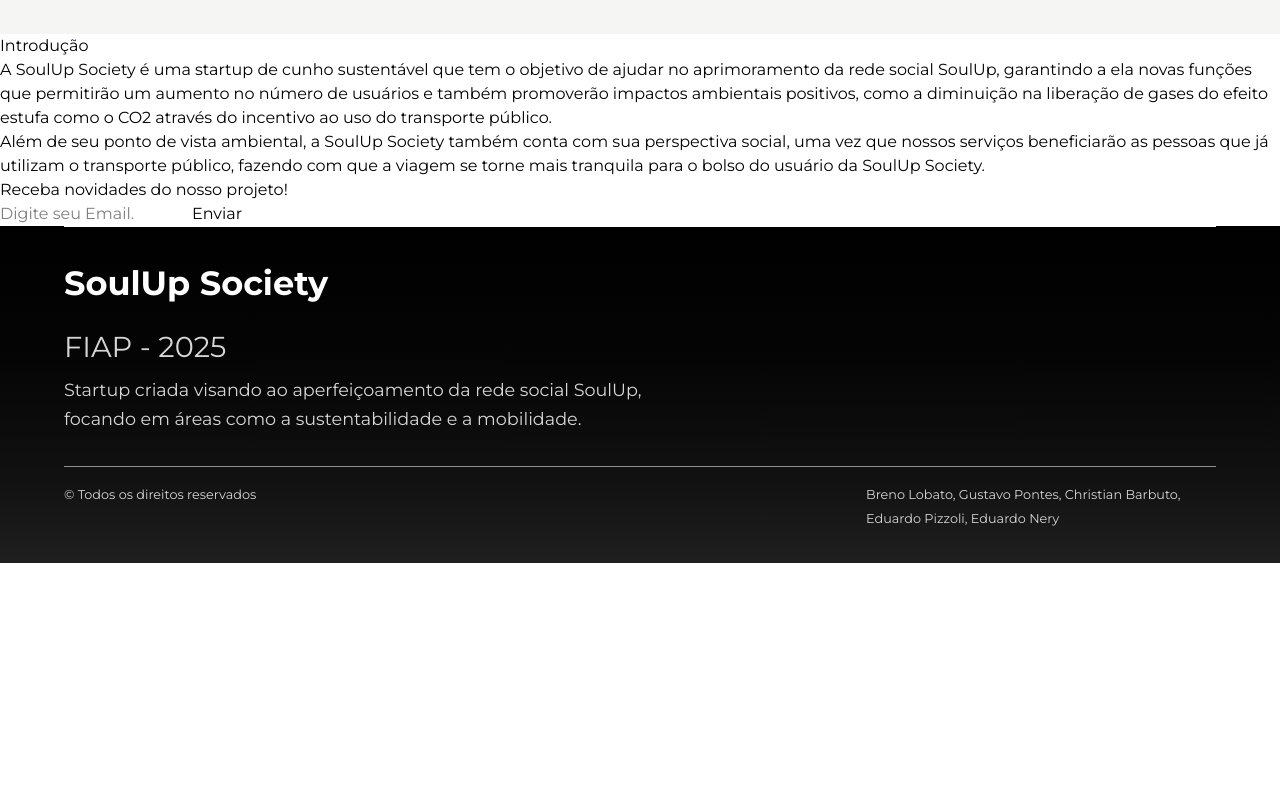
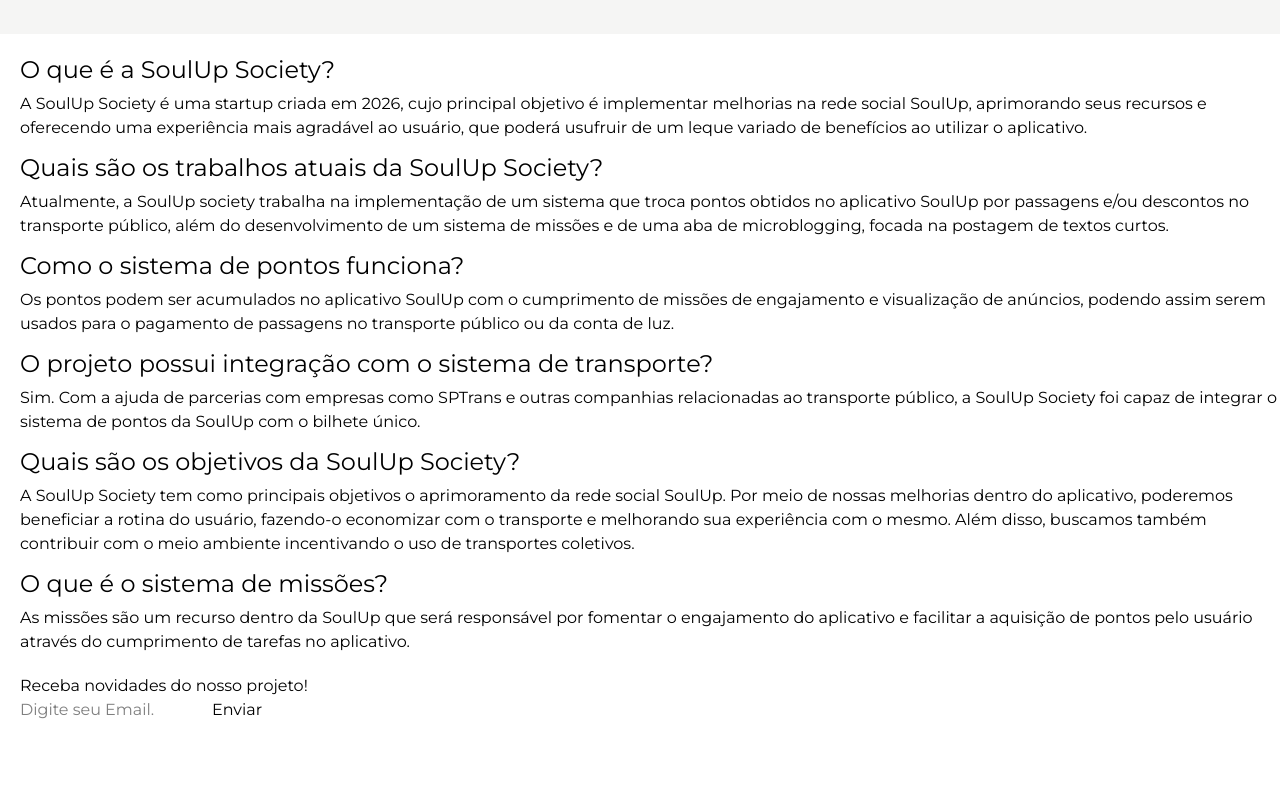
Before and after one commit to SoulUp-Society-Trabalhos/1--Challenge-2--semestre, a React (Vite) app in the folder soulup-society/: page /faq in a window 1280 px wide. Shown: the part 800-1600 px from the top of the page. Before the commit the page ends 1363 px from the top, so only its background shows below. Built offline with nearby package versions, Linux system fonts and the light colour scheme.

Commit message:
feat : colocando o conteúdo do FAQ.

```diff
--- a/soulup-society/src/components/Rodape.tsx
+++ b/soulup-society/src/components/Rodape.tsx
@@ -7,7 +7,7 @@
         <div className="footer__intro">
           <h3 className="footer__group-name">SoulUp Society</h3>
 
-          <p className="footer__group-sub">FIAP - 2025</p>
+          <p className="footer__group-sub">FIAP - 2026</p>
 
           <p className="footer__group-descricao">
             Startup criada visando ao aperfeiçoamento da rede social SoulUp,
--- a/soulup-society/src/routes/Faq/index.tsx
+++ b/soulup-society/src/routes/Faq/index.tsx
@@ -15,28 +15,49 @@
         </div>
       </section>
 
-      <section className="introducao">
-        <div className="introducao__content">
-          <h2 className="introducao__title">Introdução</h2>
-
-          <p className="introducao__paragraph">
-            A SoulUp Society é uma startup de cunho sustentável que tem o
-            objetivo de ajudar no aprimoramento da rede social SoulUp,
-            garantindo a ela novas funções que permitirão um aumento no número
-            de usuários e também promoverão impactos ambientais positivos, como
-            a diminuição na liberação de gases do efeito estufa como o CO2
-            através do incentivo ao uso do transporte público.
-          </p>
-
-          <p className="introducao__paragraph">
-            Além de seu ponto de vista ambiental, a SoulUp Society também conta
-            com sua perspectiva social, uma vez que nossos serviços beneficiarão
-            as pessoas que já utilizam o transporte público, fazendo com que a
-            viagem se torne mais tranquila para o bolso do usuário da SoulUp
-            Society.
-          </p>
+      <section className="faq">
+        <div className="mt-5! ml-5!">
+            <div className="mb-3!">
+              <p className="text-2xl mb-1.5!">
+                O que é a SoulUp Society?
+              </p>
+              <p className="text-base">
+                A SoulUp Society é uma startup criada em 2026, cujo principal objetivo é implementar melhorias na rede social SoulUp, aprimorando seus recursos e oferecendo uma experiência mais agradável ao usuário, que poderá usufruir de um leque variado de benefícios ao utilizar o aplicativo.
+              </p>
+            </div>
+            <div className="mb-3!">
+              <p className="text-2xl mb-1.5!">Quais são os trabalhos atuais da SoulUp Society?</p>
+              <p className="text-base">
+                Atualmente, a SoulUp society trabalha na implementação de um sistema que troca pontos obtidos no aplicativo SoulUp por passagens e/ou descontos no transporte público, além do desenvolvimento de um sistema de missões e de uma aba de microblogging, focada na postagem de textos curtos.
+              </p>
+            </div>
+            <div className="mb-3!">
+              <p className="text-2xl mb-1.5!">Como o sistema de pontos funciona?</p>
+              <p className="text-base">
+                Os pontos podem ser acumulados no aplicativo SoulUp com o cumprimento de missões de engajamento e visualização de anúncios, podendo assim serem usados para o pagamento de passagens no transporte público ou da conta de luz.
+              </p>
+            </div>
+            <div className="mb-3!">
+              <p className="text-2xl mb-1.5!">O projeto possui integração com o sistema de transporte?</p>
+              <p className="text-base">
+                Sim. Com a ajuda de parcerias com empresas como SPTrans e outras companhias relacionadas ao transporte público, a SoulUp Society foi capaz de integrar o sistema de pontos da SoulUp com o bilhete único.
+              </p>
+            </div>
+            <div className="mb-3!">
+              <p className="text-2xl mb-1.5!">Quais são os objetivos da SoulUp Society?</p>
+              <p className="text-base">
+                A SoulUp Society tem como principais objetivos o aprimoramento da rede social SoulUp. Por meio de nossas melhorias dentro do aplicativo, poderemos beneficiar a rotina do usuário, fazendo-o economizar com o transporte e melhorando sua experiência com o mesmo. Além disso, buscamos também contribuir com o meio ambiente incentivando o uso de transportes coletivos.
+              </p>
+            </div>
+            <div className="mb-3!">
+              <p className="text-2xl mb-1.5!">O que é o sistema de missões?</p>
+              <p className="text-base">
+                As missões são um recurso dentro da SoulUp que será responsável por fomentar o engajamento do aplicativo e facilitar a aquisição de pontos pelo usuário através do cumprimento de tarefas no aplicativo.
+              </p>
+            </div>
         </div>
       </section>
+      <div className="min-h-[20vh] mt-5! ml-5!">
       <section className="newsletter">
         <h2>Receba novidades do nosso projeto!</h2>
         <dialog id="modal">
@@ -67,6 +88,7 @@
           </fieldset>
         </form>
       </section>
+      </div>
     </main>
   );
 }
```
